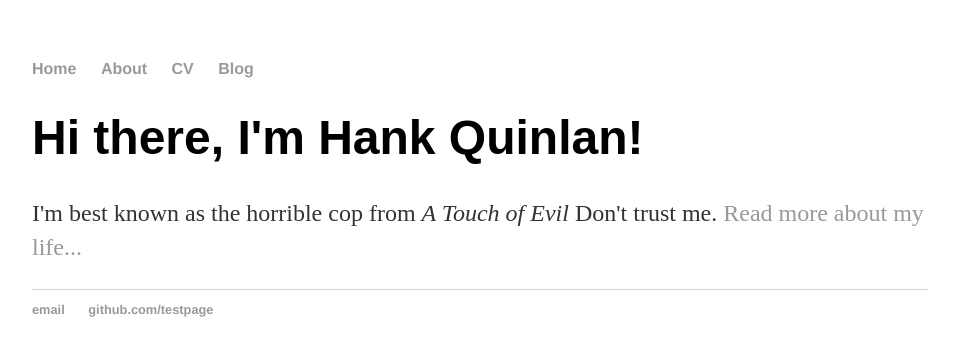
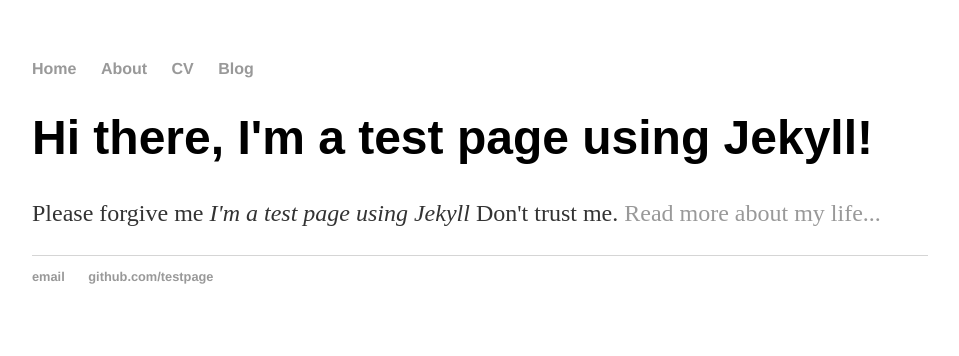
Before and after one commit to atienzae-coned/atienzae2007.github.io, a Jekyll site: the page built from index.html, in a window 1280 px wide. Shown: the top 356 px of the page, without its empty margins (160-1119 px from the left). Built offline with Jekyll 4.4.1, drawn with Linux system fonts in a browser that asks for light colours; Markdown is read by kramdown in place of the engine named in the settings.

Commit message:
Update index.html

```diff
--- a/index.html
+++ b/index.html
@@ -1,8 +1,8 @@
 ---
 layout: default
-title: Hank Quinlan, Horrible Cop
+title: Test Page, using Jekyll
 ---
 <div class="blurb">
-	<h1>Hi there, I'm Hank Quinlan!</h1>
-	<p>I'm best known as the horrible cop from <em>A Touch of Evil</em> Don't trust me. <a href="/about">Read more about my life...</a></p>
+	<h1>Hi there, I'm a test page using Jekyll!</h1>
+	<p>Please forgive me <em>I'm a test page using Jekyll</em> Don't trust me. <a href="/about">Read more about my life...</a></p>
 </div><!-- /.blurb -->
```
